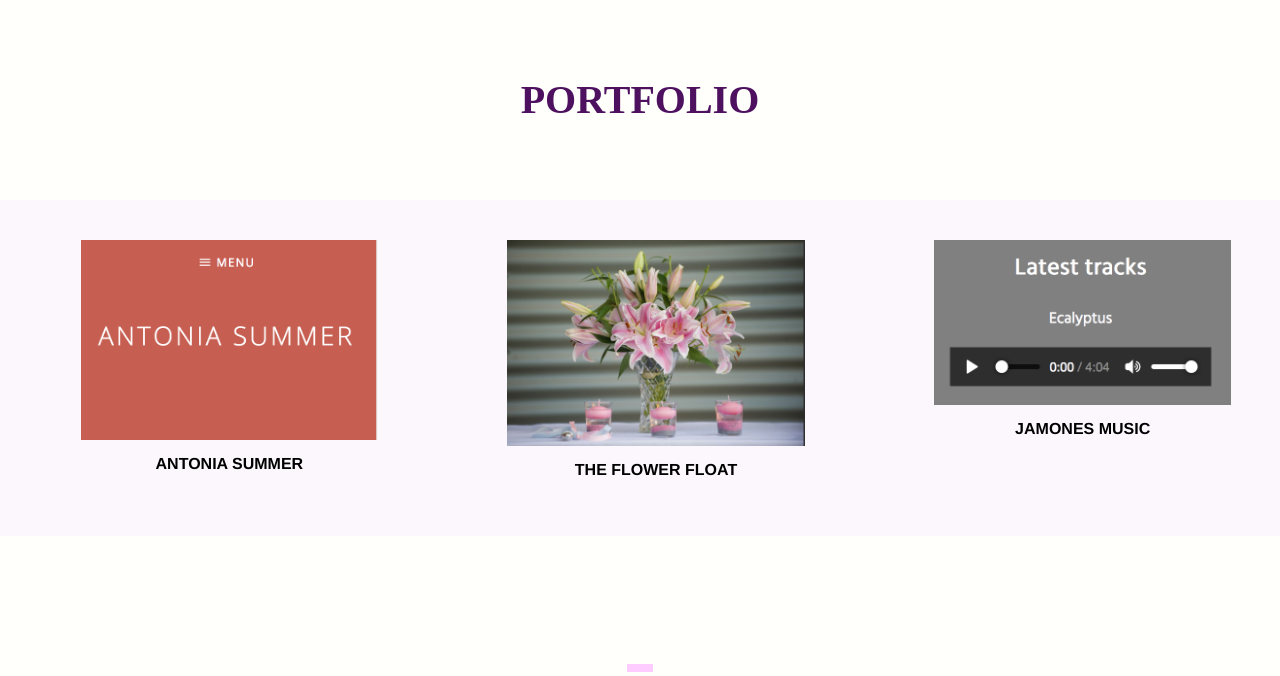
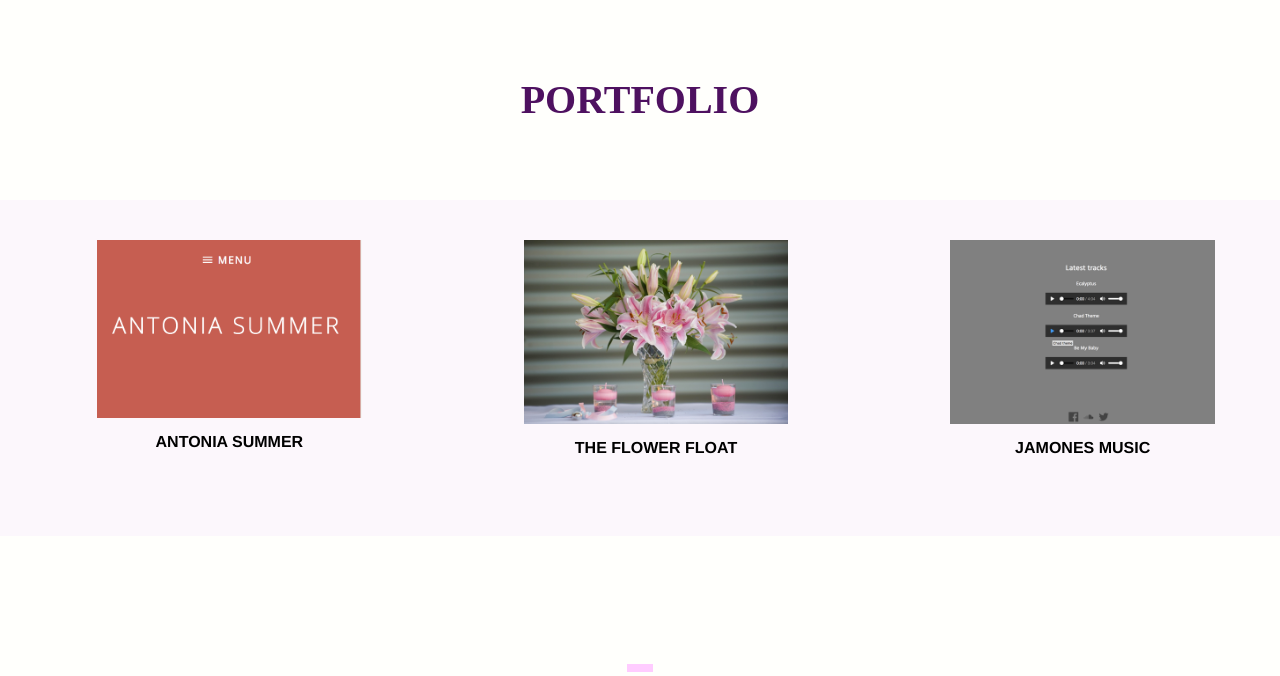
Before and after one commit to jamesbdev/portfolio, a PHP site: page / in a window 1280 px wide. Shown: the part 850-1526 px from the top of the page. Run offline with PHP 8.4, Linux system fonts and the light colour scheme.

Commit message:
changed jamonesmusic thumbnail picture

```diff
--- a/css/style.css
+++ b/css/style.css
@@ -168,17 +168,20 @@ header p {
 		.photo {
 			margin: 0;
 		}
-
-		.about h1 {
-			font-size: 0.5em;
-		}
-
-		.about-description{
-			display: none;;
-		}
+}
 
 
+@media only screen and (max-width:650px){
+
+	.about h1 {
+		font-size: 0.5em;
+	}
+
+	.about-description{
+		display: none;
+	}
 }
+
 
 /***** main section  *****/
 
@@ -206,12 +209,7 @@ h2 {
 
 
 
-.portfolio-img {
-  display: block;
-  margin-left: 0;
-  margin-right: 0;
-	height: 100%;
-}
+
 
 hr {
   background-color:  #ffccff;
@@ -279,8 +277,7 @@ hr {
   margin: 0 auto;
 	height: auto;
   padding-top: 2em;
-	width: 90%;
-		/* height: 50%; */
+	width: 80%;
 }
 
 @media only screen and (max-width: 800px){
--- a/index.html
+++ b/index.html
@@ -43,7 +43,7 @@
    <div class="project">
     <div class="center">
       <a href="flowerfloat.html">
-     <img src="images/portfolio/flower.png" alt="flower float thumbnail" class="portfolio-img">
+     <img src="images/portfolio/flowerfloat(small).png" alt="flower float thumbnail" class="portfolio-img">
       <h3 class="portfolio-title">The Flower Float</h3>
   </a>
  </div><!--center-->
@@ -51,7 +51,7 @@
    <div class="project">
     <div class="center">
       <a href="jamonesmusic.html">
-     <img src="images/portfolio/jamones_music.png" alt="jamones music thumnail" class="portfolio-img">
+     <img src="images/portfolio/jamonesmusic3.png" alt="jamones music thumnail" class="portfolio-img">
      <h3 class="portfolio-title">Jamones Music</h3></a>
      </div><!--center-->
    </div><!--project 3-->
```
Also changed, not shown: README.md, images/portfolio/flowerfloat(small).png (added), images/portfolio/flowerfloat.png (added), images/portfolio/jamonesmusic.png (added), images/portfolio/jamonesmusic2.png (added), images/portfolio/jamonesmusic3.png (added).
